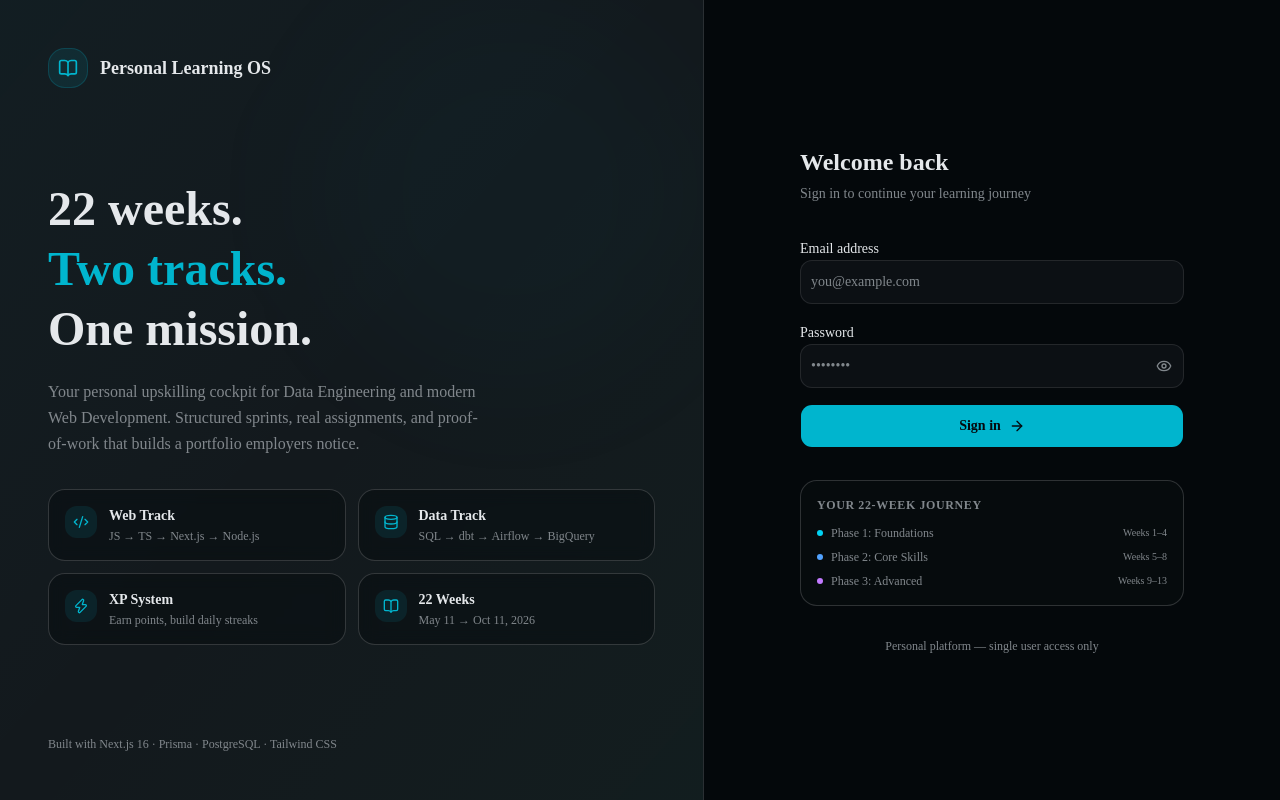
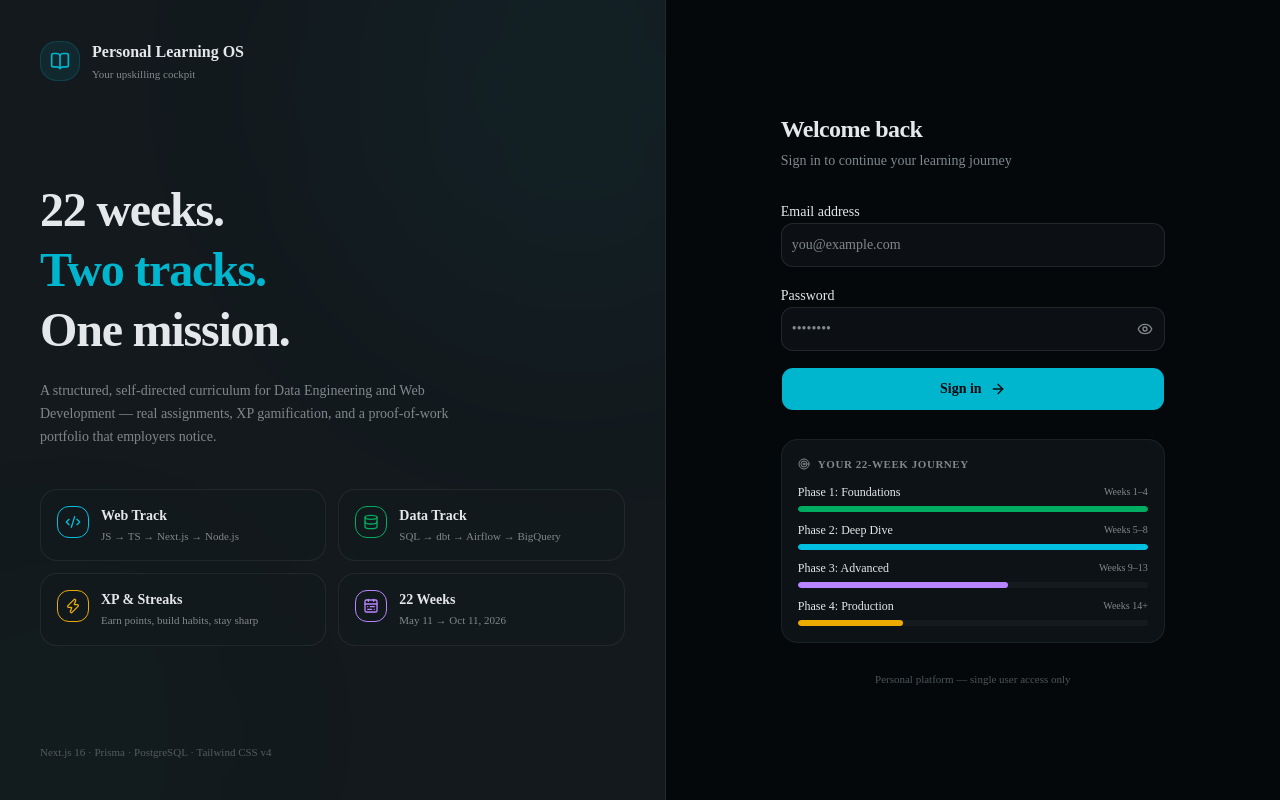
Before and after one commit to belinzenewtone/E-LEARNING, a Next.js app: page /login in a window 1280 px wide. Built offline with nearby package versions, Linux system fonts and the light colour scheme.

Commit message:
feat: revamp login page to match internal UI palette and design language

```diff
--- a/app/login/page.tsx
+++ b/app/login/page.tsx
@@ -7,13 +7,21 @@ import { Button } from "@/components/ui/button";
 import { Input } from "@/components/ui/input";
 import { Label } from "@/components/ui/label";
 import { toast } from "sonner";
-import { BookOpen, Zap, Database, Code2, Loader2, ArrowRight, Eye, EyeOff } from "lucide-react";
+import { BookOpen, Zap, Database, Code2, Loader2, ArrowRight, Eye, EyeOff, Target, Map, CalendarRange } from "lucide-react";
+import { cn } from "@/lib/utils";
 
 const FEATURES = [
-  { icon: Code2,    label: "Web Track",  desc: "JS → TS → Next.js → Node.js"     },
-  { icon: Database, label: "Data Track", desc: "SQL → dbt → Airflow → BigQuery"   },
-  { icon: Zap,      label: "XP System",  desc: "Earn points, build daily streaks"  },
-  { icon: BookOpen, label: "22 Weeks",   desc: "May 11 → Oct 11, 2026"            },
+  { icon: Code2,    title: "Web Track",   detail: "JS → TS → Next.js → Node.js",         color: "var(--token-cyan)" },
+  { icon: Database, title: "Data Track",  detail: "SQL → dbt → Airflow → BigQuery",        color: "var(--token-emerald)" },
+  { icon: Zap,      title: "XP & Streaks", detail: "Earn points, build habits, stay sharp", color: "var(--token-amber)" },
+  { icon: CalendarRange, title: "22 Weeks",  detail: "May 11 → Oct 11, 2026",              color: "var(--token-purple)" },
+];
+
+const PHASES = [
+  { label: "Phase 1: Foundations", weeks: "Weeks 1–4",  progress: 100, color: "var(--token-emerald)" },
+  { label: "Phase 2: Deep Dive",   weeks: "Weeks 5–8",  progress: 100, color: "var(--token-cyan)" },
+  { label: "Phase 3: Advanced",    weeks: "Weeks 9–13", progress: 60,  color: "var(--token-purple)" },
+  { label: "Phase 4: Production",  weeks: "Weeks 14+",  progress: 30,  color: "var(--token-amber)" },
 ];
 
 export default function LoginPage() {
@@ -41,68 +49,76 @@ export default function LoginPage() {
 
   return (
     <div className="min-h-screen flex bg-background">
-      {/* ── Left panel — branding ─────────────────────────────────────────── */}
-      <div className="hidden lg:flex lg:w-[55%] flex-col justify-between p-12 bg-card border-r border-border/60 relative overflow-hidden">
-        {/* Background decoration */}
-        <div className="absolute inset-0 bg-gradient-to-br from-primary/3 via-transparent to-secondary/3 pointer-events-none" />
-        <div className="absolute top-0 right-0 h-96 w-96 rounded-full bg-primary/3 blur-3xl pointer-events-none" />
+      {/* ── Left panel ──────────────────────────────────────────────────────── */}
+      <div className="hidden lg:flex lg:w-[52%] flex-col justify-between p-10 bg-card border-r border-border/40 relative overflow-hidden">
+        {/* Ambient glow */}
+        <div className="absolute -top-40 -right-40 h-[500px] w-[500px] rounded-full bg-[var(--token-cyan)]/4 blur-[120px] pointer-events-none" />
+        <div className="absolute -bottom-20 -left-20 h-[300px] w-[300px] rounded-full bg-[var(--token-emerald)]/3 blur-[100px] pointer-events-none" />
 
         {/* Logo */}
         <div className="relative flex items-center gap-3">
           <div className="flex h-10 w-10 items-center justify-center rounded-xl bg-primary/10 border border-primary/20">
             <BookOpen className="h-5 w-5 text-primary" />
           </div>
-          <span className="font-bold text-lg text-foreground">Personal Learning OS</span>
+          <div>
+            <span className="font-bold text-base text-foreground">Personal Learning OS</span>
+            <p className="text-[11px] text-muted-foreground mt-0.5">Your upskilling cockpit</p>
+          </div>
         </div>
 
-        {/* Hero copy */}
-        <div className="relative space-y-8">
+        {/* Hero */}
+        <div className="relative space-y-10">
           <div>
-            <h1 className="text-5xl font-extrabold leading-tight text-foreground">
+            <h1 className="text-5xl font-semibold leading-tight tracking-tight text-foreground">
               22 weeks.<br />
               <span className="text-primary">Two tracks.</span><br />
               One mission.
             </h1>
-            <p className="mt-5 text-base text-muted-foreground leading-relaxed max-w-md">
-              Your personal upskilling cockpit for Data Engineering and modern Web Development. Structured sprints, real assignments, and proof-of-work that builds a portfolio employers notice.
+            <p className="mt-5 text-sm text-muted-foreground leading-relaxed max-w-md">
+              A structured, self-directed curriculum for Data Engineering and Web Development — real assignments, XP gamification, and a proof-of-work portfolio that employers notice.
             </p>
           </div>
 
-          {/* Feature grid */}
+          {/* Tracks grid */}
           <div className="grid grid-cols-2 gap-3">
-            {FEATURES.map(({ icon: Icon, label, desc }) => (
-              <div key={label} className="flex items-start gap-3 rounded-xl border border-border bg-background/40 p-4 backdrop-blur-sm">
-                <div className="flex h-8 w-8 shrink-0 items-center justify-center rounded-lg bg-primary/10">
-                  <Icon className="h-4 w-4 text-primary" />
-                </div>
-                <div>
-                  <p className="text-sm font-semibold text-foreground">{label}</p>
-                  <p className="text-xs text-muted-foreground mt-0.5">{desc}</p>
+            {FEATURES.map(({ icon: Icon, title, detail, color }) => (
+              <div key={title} className="group rounded-xl border border-border/40 bg-card/60 p-4 transition-all hover:border-border/70 hover:shadow-sm">
+                <div className="flex items-start gap-3">
+                  <div className="flex h-8 w-8 shrink-0 items-center justify-center rounded-lg border" style={{ backgroundColor: `${color}10`, borderColor: `${color}30`, color }}>
+                    <Icon className="h-4 w-4" />
+                  </div>
+                  <div>
+                    <p className="text-sm font-semibold text-foreground">{title}</p>
+                    <p className="text-[11px] text-muted-foreground mt-0.5">{detail}</p>
+                  </div>
                 </div>
               </div>
             ))}
           </div>
         </div>
 
-        <p className="relative text-xs text-muted-foreground">
-          Built with Next.js 16 · Prisma · PostgreSQL · Tailwind CSS
+        {/* Footer */}
+        <p className="relative text-[11px] text-muted-foreground/60">
+          Next.js 16 · Prisma · PostgreSQL · Tailwind CSS v4
         </p>
       </div>
 
-      {/* ── Right panel — form ────────────────────────────────────────────── */}
-      <div className="flex flex-1 items-center justify-center p-8">
-        <div className="w-full max-w-sm space-y-8">
-          {/* Mobile logo */}
-          <div className="flex items-center gap-3 lg:hidden">
-            <div className="flex h-9 w-9 items-center justify-center rounded-xl bg-primary/10 border border-primary/20">
-              <BookOpen className="h-4 w-4 text-primary" />
+      {/* ── Right panel ─────────────────────────────────────────────────────── */}
+      <div className="flex flex-1 items-center justify-center p-6 sm:p-10">
+        <div className="w-full max-w-sm space-y-7">
+          {/* Mobile branding */}
+          <div className="lg:hidden space-y-2">
+            <div className="flex items-center gap-3">
+              <div className="flex h-9 w-9 items-center justify-center rounded-xl bg-primary/10 border border-primary/20">
+                <BookOpen className="h-4 w-4 text-primary" />
+              </div>
+              <span className="font-bold text-base text-foreground">Personal Learning OS</span>
             </div>
-            <span className="font-bold text-base text-foreground">Personal Learning OS</span>
           </div>
 
           {/* Heading */}
           <div>
-            <h2 className="text-2xl font-semibold text-foreground">Welcome back</h2>
+            <h2 className="text-2xl font-semibold tracking-tight text-foreground">Welcome back</h2>
             <p className="text-sm text-muted-foreground mt-1.5">Sign in to continue your learning journey</p>
           </div>
 
@@ -118,7 +134,7 @@ export default function LoginPage() {
                 onChange={(e) => setEmail(e.target.value)}
                 required
                 autoComplete="email"
-                className="h-11 bg-muted/30 border-border/60 focus:border-primary/60"
+                className="h-11 bg-muted/30 border-border/60 focus:border-primary/60 transition-colors"
               />
             </div>
 
@@ -133,7 +149,7 @@ export default function LoginPage() {
                   onChange={(e) => setPassword(e.target.value)}
                   required
                   autoComplete="current-password"
-                  className="h-11 bg-muted/30 border-border/60 focus:border-primary/60 pr-10"
+                  className="h-11 bg-muted/30 border-border/60 focus:border-primary/60 pr-10 transition-colors"
                 />
                 <button
                   type="button"
@@ -146,34 +162,36 @@ export default function LoginPage() {
               </div>
             </div>
 
-            <Button type="submit" className="w-full h-11 font-semibold gap-2" disabled={loading}>
-              {loading ? (
-                <><Loader2 className="h-4 w-4 animate-spin" /> Signing in…</>
-              ) : (
-                <>Sign in <ArrowRight className="h-4 w-4" /></>
-              )}
+            <Button type="submit" className="w-full h-11 font-semibold gap-2" isLoading={loading}>
+              {loading ? "Signing in…" : <>Sign in <ArrowRight className="h-4 w-4" /></>}
             </Button>
           </form>
 
-          {/* Progress indicator */}
-          <div className="rounded-xl border border-border bg-muted/10 p-4 space-y-3">
-            <p className="text-xs font-semibold text-muted-foreground uppercase tracking-wider">Your 22-week journey</p>
-            <div className="space-y-2">
-              {[
-                { label: "Phase 1: Foundations", weeks: "Weeks 1–4",  color: "bg-cyan-400"   },
-                { label: "Phase 2: Core Skills", weeks: "Weeks 5–8",  color: "bg-blue-400"   },
-                { label: "Phase 3: Advanced",    weeks: "Weeks 9–13", color: "bg-purple-400" },
-              ].map(({ label, weeks, color }) => (
-                <div key={label} className="flex items-center gap-2 text-xs text-muted-foreground">
-                  <div className={`h-1.5 w-1.5 rounded-full shrink-0 ${color}`} />
-                  <span className="flex-1">{label}</span>
-                  <span className="text-[10px]">{weeks}</span>
+          {/* Journey progress */}
+          <div className="rounded-xl border border-border/40 bg-card/60 p-4 space-y-3">
+            <div className="flex items-center gap-2 text-[11px] font-semibold text-muted-foreground uppercase tracking-wider">
+              <Target className="h-3 w-3" />
+              Your 22-week journey
+            </div>
+            <div className="space-y-2.5">
+              {PHASES.map(({ label, weeks, progress, color }) => (
+                <div key={label} className="space-y-1.5">
+                  <div className="flex items-center justify-between text-xs">
+                    <span className="font-medium text-foreground">{label}</span>
+                    <span className="text-[10px] text-muted-foreground">{weeks}</span>
+                  </div>
+                  <div className="h-1.5 w-full rounded-full bg-muted/40 overflow-hidden">
+                    <div
+                      className="h-full rounded-full transition-all duration-500"
+                      style={{ width: `${progress}%`, backgroundColor: color }}
+                    />
+                  </div>
                 </div>
               ))}
             </div>
           </div>
 
-          <p className="text-center text-xs text-muted-foreground">
+          <p className="text-center text-[11px] text-muted-foreground/60">
             Personal platform — single user access only
           </p>
         </div>
```
